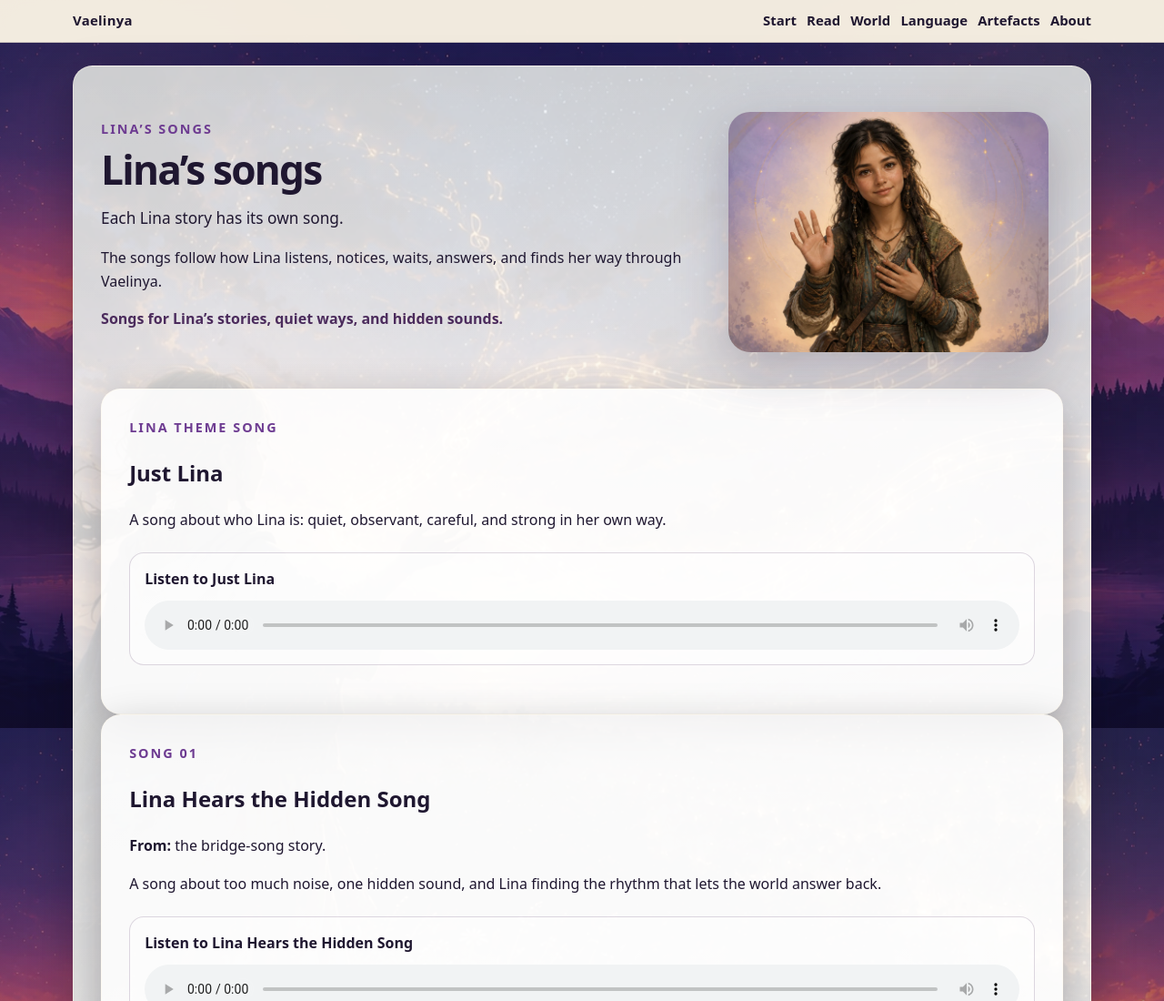
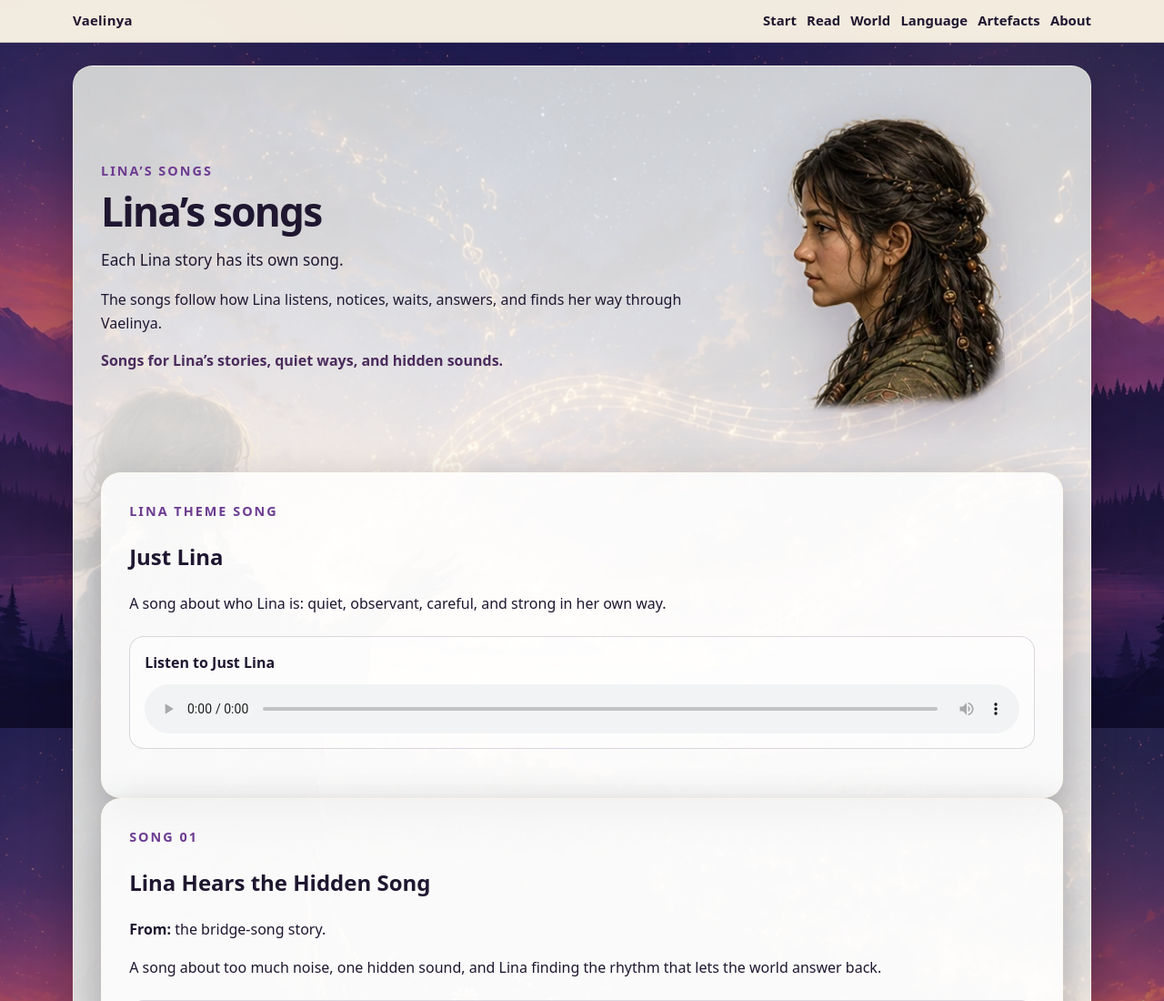
Before and after one commit to armpitpete/vaelinya-site, an Astro site: page /read/lina/songs in a window 1280 px wide. Shown: the top 1100 px of the page at 91% size. Built offline with nearby package versions, Linux system fonts and the light colour scheme; Astro itself is replaced by a stand-in of ours.

Commit message:
Use Lina side shot on songs page

```diff
--- a/src/pages/read/lina/songs.astro
+++ b/src/pages/read/lina/songs.astro
@@ -26,10 +26,10 @@ const description = 'Songs from Lina’s stories in Vaelinya.';
 
       <figure class="lina-songs-hero-art">
         <img
-          src="/images/characters/lina/lina-portrait.webp"
-          alt="Lina smiles softly and raises one hand in greeting."
-          width="1448"
-          height="1086"
+          src="/images/characters/lina/lina_side_shot.webp"
+          alt="Side profile of Lina with dark braided hair and beads."
+          width="246"
+          height="342"
           loading="eager"
           decoding="async"
         />
@@ -96,7 +96,7 @@ const description = 'Songs from Lina’s stories in Vaelinya.';
 
   .lina-songs-hero {
     display: grid;
-    grid-template-columns: minmax(0, 1.25fr) minmax(240px, 0.75fr);
+    grid-template-columns: minmax(0, 1.25fr) minmax(220px, 0.75fr);
     gap: 2rem;
     align-items: center;
     margin-bottom: 2rem;
@@ -122,7 +122,7 @@ const description = 'Songs from Lina’s stories in Vaelinya.';
 
   .lina-songs-hero-art img {
     display: block;
-    width: min(100%, 22rem);
+    width: min(100%, 16rem);
     height: auto;
     object-fit: contain;
     border-radius: 1.5rem;
@@ -159,7 +159,7 @@ const description = 'Songs from Lina’s stories in Vaelinya.';
     }
 
     .lina-songs-hero-art img {
-      width: min(100%, 17rem);
+      width: min(100%, 13rem);
     }
   }
 </style>
```
